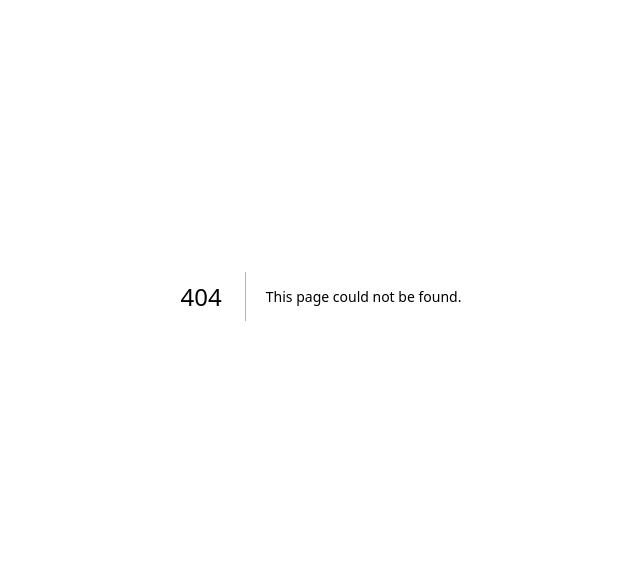
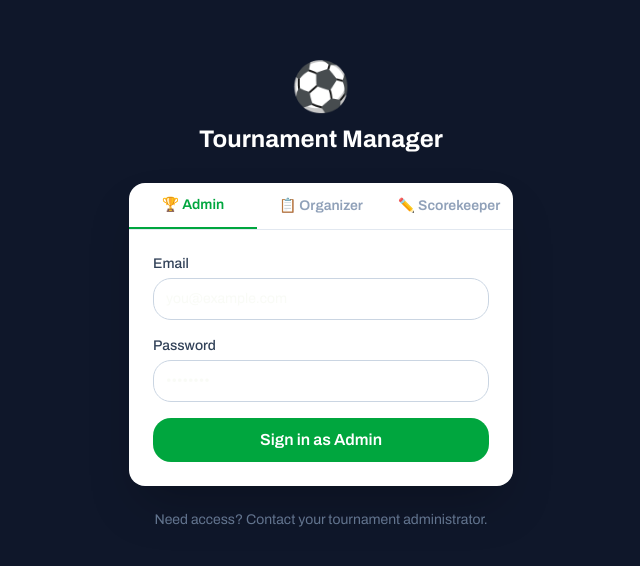
Before and after one commit to xmum-football-manager/football-management-system, a Next.js app in the folder web/: page /login in a window 1280 px wide. Before the commit this address had no page. Shown: the part 104-670 px from the top of the page, without its empty margins (319-959 px from the left). Built offline with nearby package versions, Linux system fonts and the light colour scheme.

Commit message:
feat: add unified login page with admin/organizer/scorekeeper tabs

```diff
--- /dev/null
+++ b/web/app/login/page.tsx
@@ -0,0 +1,151 @@
+'use client'
+
+import { Suspense, useState, useTransition } from 'react'
+import { useRouter, useSearchParams } from 'next/navigation'
+import { createClient } from '@/lib/supabase/client'
+
+type Tab = 'admin' | 'organizer' | 'scorekeeper'
+
+const TAB_CONFIG: Record<Tab, { label: string; emoji: string; redirect: string; requiredRoles: string[] | null }> = {
+  admin:       { label: 'Admin',       emoji: '🏆', redirect: '/admin', requiredRoles: ['admin'] },
+  organizer:   { label: 'Organizer',   emoji: '📋', redirect: '/admin', requiredRoles: ['organizer', 'admin'] },
+  scorekeeper: { label: 'Scorekeeper', emoji: '✏️', redirect: '/score', requiredRoles: null },
+}
+
+export function hasRequiredRole(userRoles: string[], requiredRoles: string[] | null): boolean {
+  if (requiredRoles === null) return true
+  return userRoles.some(r => requiredRoles.includes(r))
+}
+
+function LoginForm() {
+  const router = useRouter()
+  const searchParams = useSearchParams()
+  const rawTab = searchParams.get('tab') as Tab | null
+  const initialTab: Tab = rawTab && rawTab in TAB_CONFIG ? rawTab : 'admin'
+  const redirectTo = searchParams.get('redirectTo')
+
+  const [tab, setTab] = useState<Tab>(initialTab)
+  const [email, setEmail] = useState('')
+  const [password, setPassword] = useState('')
+  const [error, setError] = useState('')
+  const [isPending, startTransition] = useTransition()
+
+  function handleTabChange(newTab: Tab) {
+    setTab(newTab)
+    setError('')
+  }
+
+  function handleSubmit(e: React.FormEvent) {
+    e.preventDefault()
+    setError('')
+    const config = TAB_CONFIG[tab]
+    const target = redirectTo ?? config.redirect
+
+    startTransition(async () => {
+      const supabase = createClient()
+      const { data, error: authError } = await supabase.auth.signInWithPassword({ email, password })
+      if (authError) {
+        setError(authError.message)
+        return
+      }
+      if (data.user?.user_metadata?.must_change_password) {
+        router.push(`/change-password?redirectTo=${encodeURIComponent(target)}`)
+        return
+      }
+      if (config.requiredRoles !== null) {
+        const { data: roleRows } = await supabase
+          .from('user_roles')
+          .select('role')
+          .eq('user_id', data.user.id)
+        const userRoles = roleRows?.map(r => r.role) ?? []
+        if (!hasRequiredRole(userRoles, config.requiredRoles)) {
+          await supabase.auth.signOut()
+          setError("Your account doesn't have access to this area.")
+          return
+        }
+      }
+      router.push(target)
+      router.refresh()
+    })
+  }
+
+  const config = TAB_CONFIG[tab]
+
+  return (
+    <div className="min-h-screen bg-[#0f172a] flex items-center justify-center px-4">
+      <div className="w-full max-w-sm">
+        <div className="text-center mb-7">
+          <p className="text-5xl mb-3">⚽</p>
+          <h1 className="text-white text-2xl font-bold">Tournament Manager</h1>
+        </div>
+        <div className="bg-white rounded-2xl shadow-2xl overflow-hidden">
+          <div className="flex border-b border-slate-200">
+            {(Object.keys(TAB_CONFIG) as Tab[]).map(t => (
+              <button
+                key={t}
+                type="button"
+                onClick={() => handleTabChange(t)}
+                className={`flex-1 py-3 text-sm font-semibold transition-colors ${
+                  tab === t
+                    ? 'text-green-600 border-b-2 border-green-600'
+                    : 'text-slate-400 hover:text-slate-600'
+                }`}
+              >
+                {TAB_CONFIG[t].emoji} {TAB_CONFIG[t].label}
+              </button>
+            ))}
+          </div>
+          <form onSubmit={handleSubmit} className="p-6 space-y-4">
+            <div>
+              <label className="block text-sm font-medium text-slate-700 mb-1">Email</label>
+              <input
+                type="email"
+                value={email}
+                onChange={e => setEmail(e.target.value)}
+                required
+                autoComplete="email"
+                className="w-full border border-slate-300 rounded-lg px-3 py-2.5 text-sm focus:outline-none focus:ring-2 focus:ring-green-500 focus:border-transparent"
+                placeholder="you@example.com"
+              />
+            </div>
+            <div>
+              <label className="block text-sm font-medium text-slate-700 mb-1">Password</label>
+              <input
+                type="password"
+                value={password}
+                onChange={e => setPassword(e.target.value)}
+                required
+                autoComplete="current-password"
+                className="w-full border border-slate-300 rounded-lg px-3 py-2.5 text-sm focus:outline-none focus:ring-2 focus:ring-green-500 focus:border-transparent"
+                placeholder="••••••••"
+              />
+            </div>
+            {error && (
+              <p className="text-sm text-red-600 bg-red-50 border border-red-200 rounded-lg px-3 py-2">
+                {error}
+              </p>
+            )}
+            <button
+              type="submit"
+              disabled={isPending}
+              className="w-full bg-green-600 hover:bg-green-500 disabled:opacity-60 text-white font-semibold py-2.5 rounded-lg transition-colors"
+            >
+              {isPending ? 'Signing in…' : `Sign in as ${config.label}`}
+            </button>
+          </form>
+        </div>
+        <p className="text-center text-slate-500 text-sm mt-6">
+          Need access? Contact your tournament administrator.
+        </p>
+      </div>
+    </div>
+  )
+}
+
+export default function LoginPage() {
+  return (
+    <Suspense>
+      <LoginForm />
+    </Suspense>
+  )
+}
```
